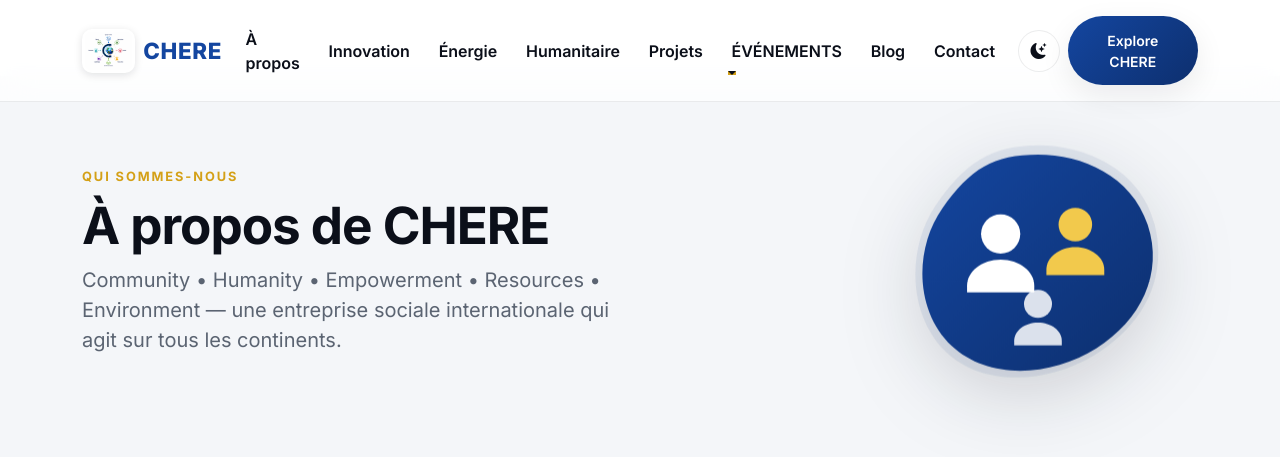
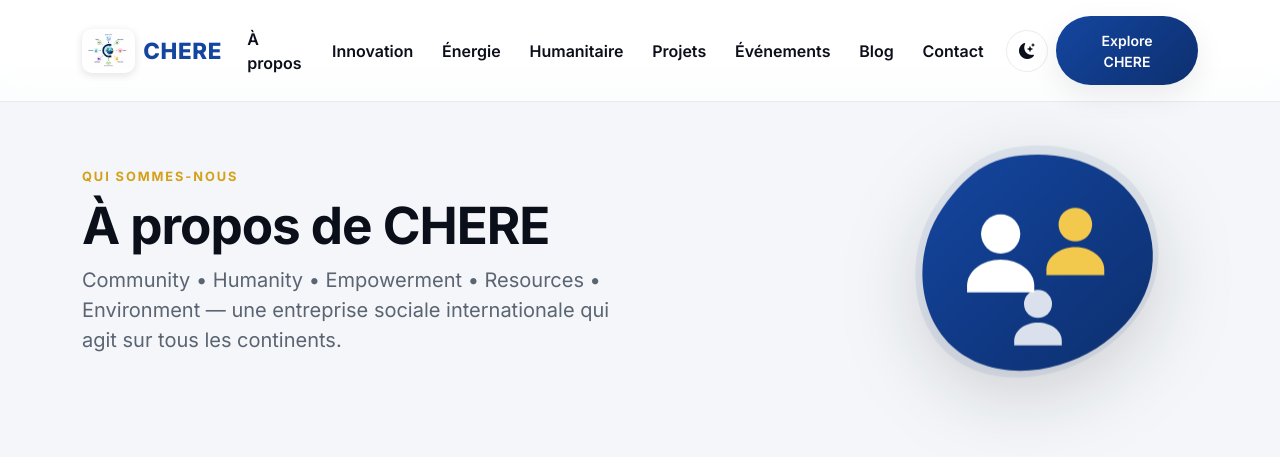
Before and after one commit to stanionic/chere, a Flask app: page /about/ in a window 1280 px wide. Shown: the top 457 px of the page. Run offline with Flask 3, Linux system fonts and the light colour scheme.

Commit message:
fix: simplify Evenements nav link, remove dropdown

```diff
--- a/app/templates/partials/navbar.html
+++ b/app/templates/partials/navbar.html
@@ -14,12 +14,7 @@
         <li class="nav-item"><a class="nav-link" href="{{ url_for('renewable.index') }}">Énergie</a></li>
         <li class="nav-item"><a class="nav-link" href="{{ url_for('humanitarian.index') }}">Humanitaire</a></li>
         <li class="nav-item"><a class="nav-link" href="{{ url_for('projects.index') }}">Projets</a></li>
-        <li class="nav-item dropdown">
-          <a class="nav-link dropdown-toggle" href="#" id="eventDropdown" role="button" data-bs-toggle="dropdown" aria-expanded="false">ÉVÉNEMENTS</a>
-          <ul class="dropdown-menu" aria-labelledby="eventDropdown">
-            <li><a class="dropdown-item" href="{{ url_for('events.index') }}">Tous les événements</a></li>
-          </ul>
-        </li>
+        <li class="nav-item"><a class="nav-link" href="{{ url_for('events.index') }}">Événements</a></li>
         <li class="nav-item"><a class="nav-link" href="{{ url_for('blog.index') }}">Blog</a></li>
         <li class="nav-item"><a class="nav-link" href="{{ url_for('contact.index') }}">Contact</a></li>
         {% if current_user.is_authenticated %}
```
